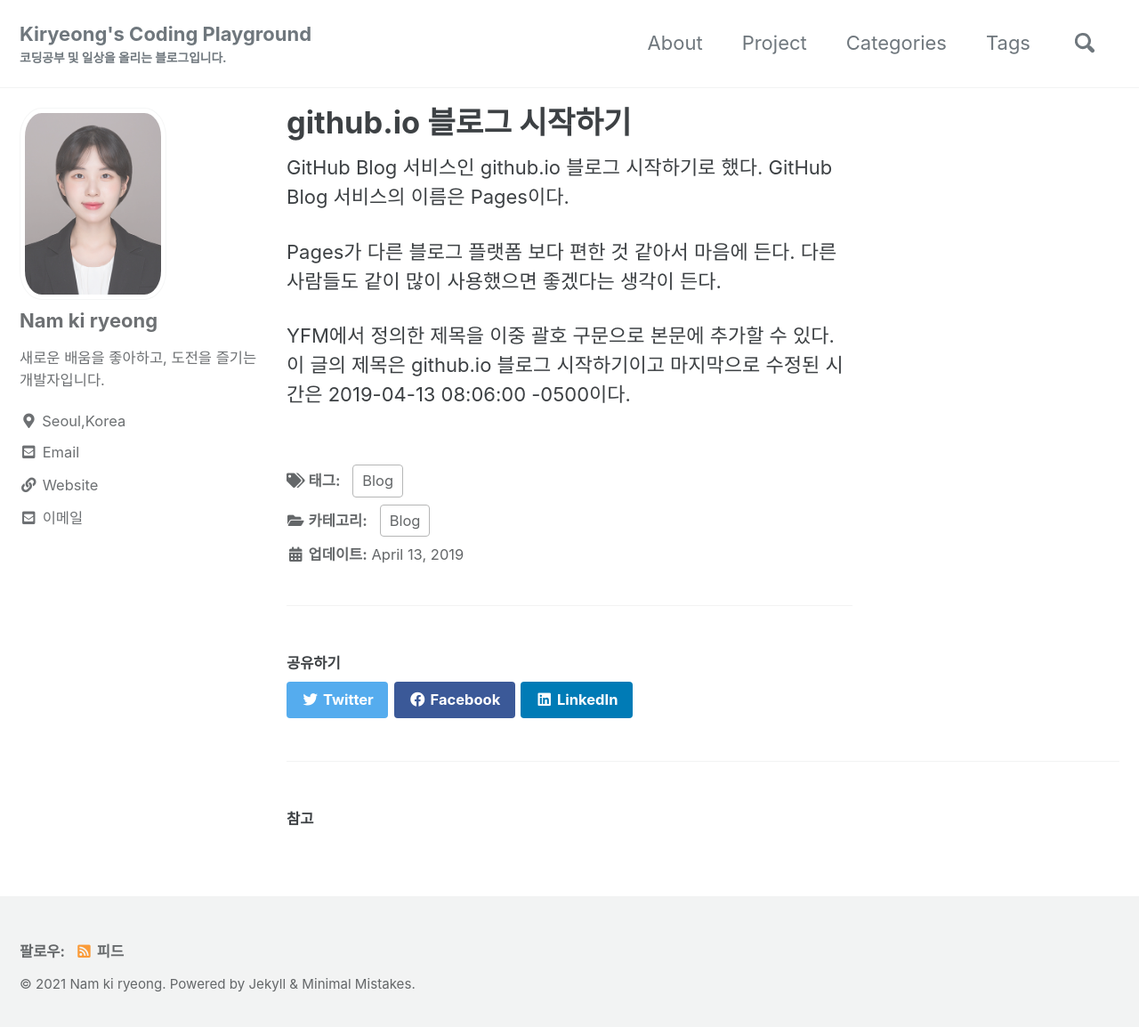
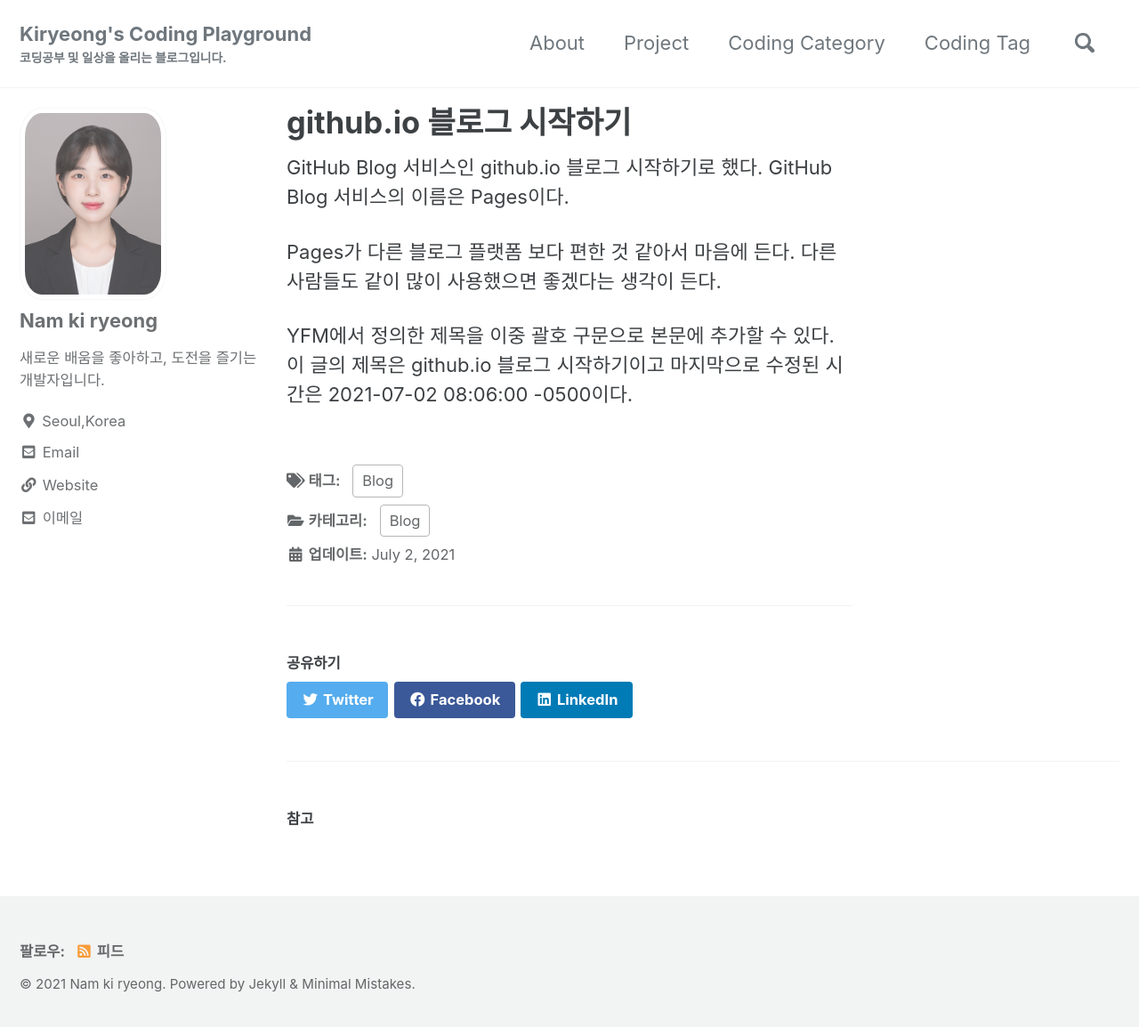
Before and after one commit to kiryeong/kiryeong.github.io, a Jekyll site: the page built from _posts/2021-07-02-first-test-post_2.md, in a window 1280 px wide and 1162 px high. Shown: the top 1154 px of the window at 89% size. Built offline with Jekyll 4.4.1, drawn with Linux system fonts in a browser that asks for light colours; cached includes are drawn as plain includes.

Commit message:
edit categories and tags

```diff
--- a/_config.yml
+++ b/_config.yml
@@ -252,6 +252,7 @@ category_archive:
 tag_archive:
   type: liquid
   path: /tags/
+
 # https://github.com/jekyll/jekyll-archives
 # jekyll-archives:
 #   enabled:
--- a/_data/navigation.yml
+++ b/_data/navigation.yml
@@ -4,9 +4,9 @@ main:
     url: /about/
   - title: "Project"
     url : /project/
-  - title: "Categories"
+  - title: "Coding Category"
     url : /categories/
-  - title: "Tags"
+  - title: "Coding Tag"
     url : /tags/
 
 
--- a/_posts/2021-07-21-first-test-post.md
+++ b/_posts/2021-07-02-first-test-post_2.md
@@ -6,7 +6,7 @@ categories:
   - Blog
 tags:
   - Blog
-last_modified_at: 2019-04-13T08:06:00-05:00
+last_modified_at: 2021-07-02T08:06:00-05:00
 ---
 
 GitHub Blog 서비스인 github.io 블로그 시작하기로 했다.
```
Also changed, not shown: _pages/Coding.md (added, +6 -0 lines), _pages/Life.md (added, +6 -0 lines), _pages/category-archive.md (+0 -6 lines), _pages/deeplearning.md (deleted, +0 -9 lines), _pages/htmlcss.md (deleted, +0 -9 lines), _pages/javascript.md (deleted, +0 -9 lines), _pages/project.md (added, +9 -0 lines), _pages/python.md (deleted, +0 -7 lines), _pages/tag-archive.md (line endings or trailing spaces).
